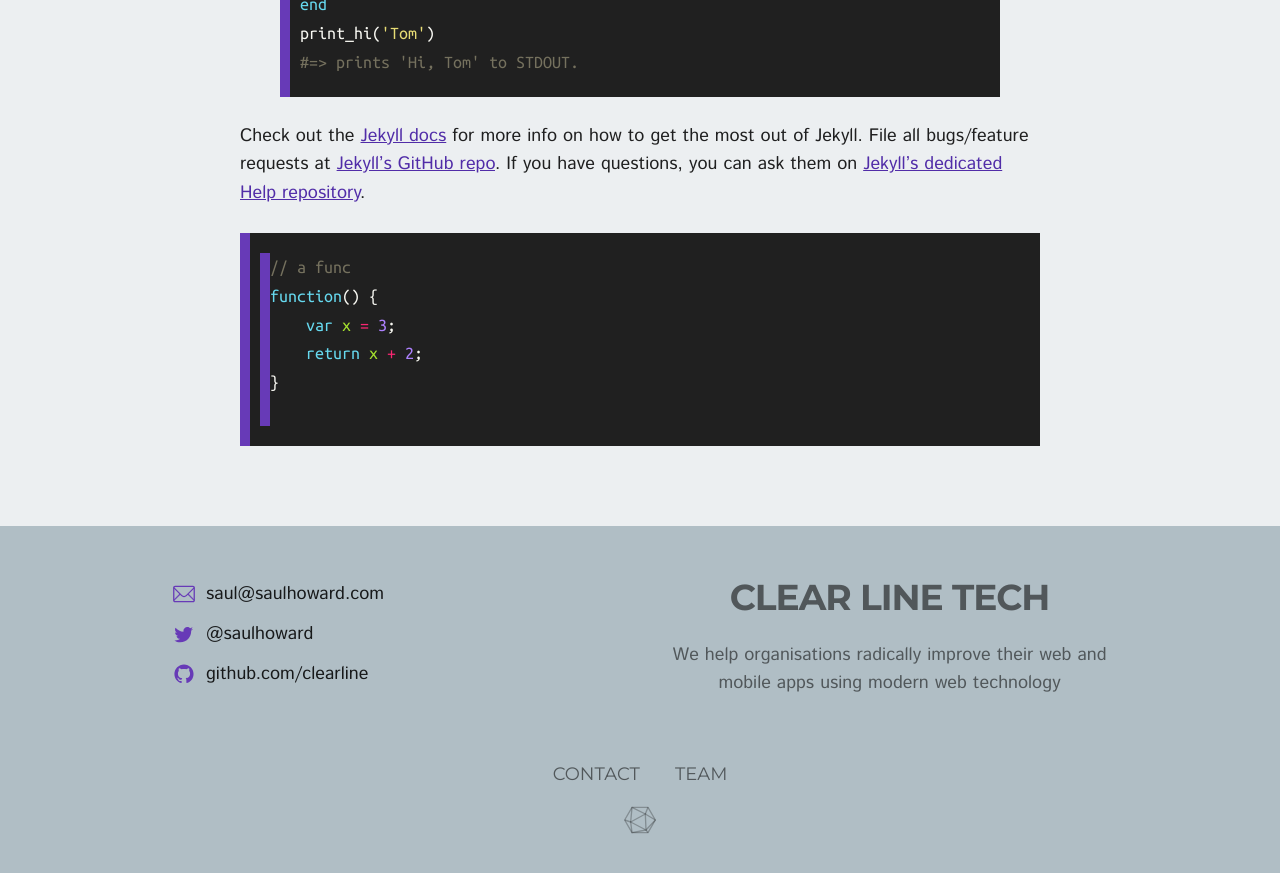
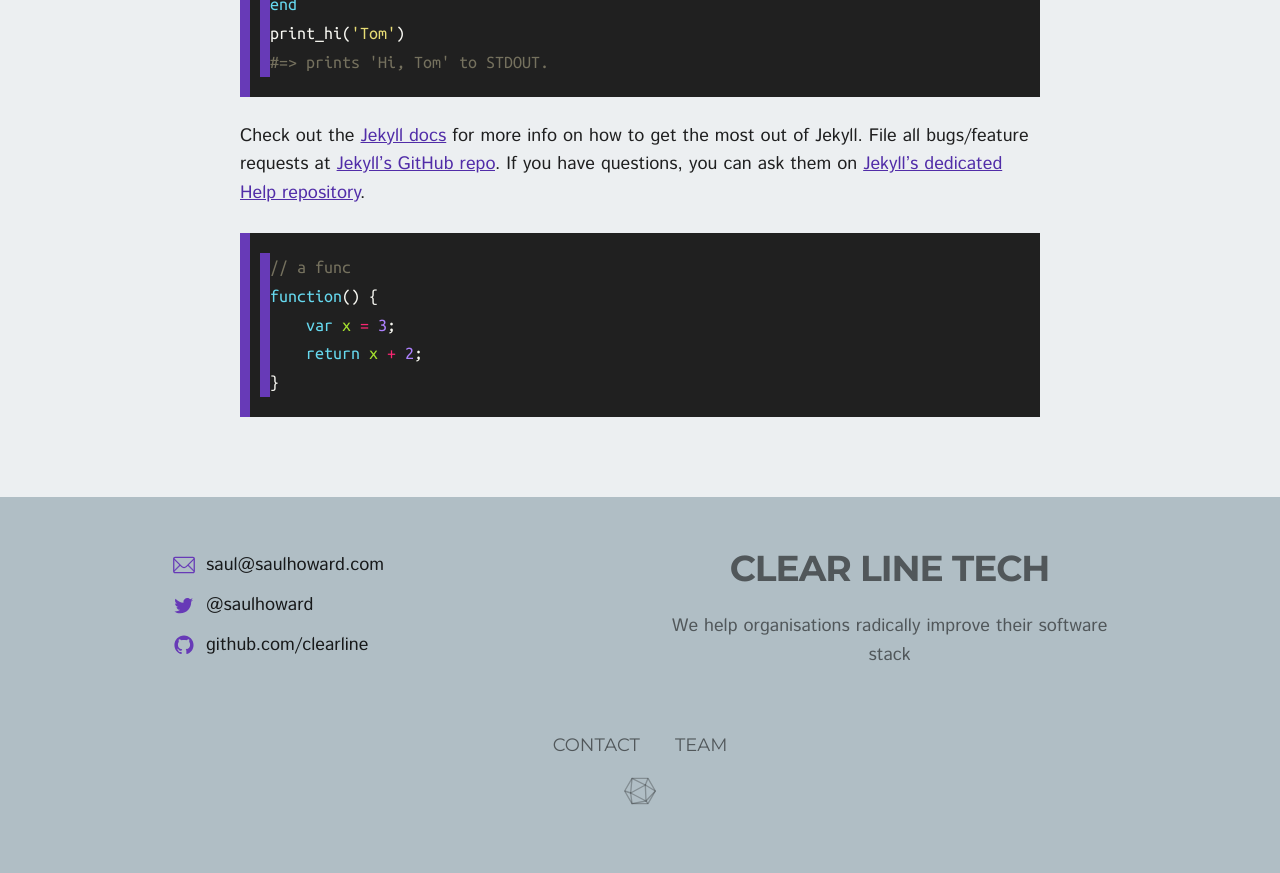
Before and after one commit to clearline/clearline.github.io, a Jekyll site: the page built from _posts/2015-04-25-welcome-to-jekyll.markdown, in a window 1280 px wide and 900 px high, scrolled down 741 px. Shown: the top 873 px of the window. Built offline with Jekyll 4.4.1, drawn with Linux system fonts in a browser that asks for light colours; Markdown is read by kramdown in place of the engine named in the settings.

Commit message:
update highliughter

````diff
--- a/_config.yml
+++ b/_config.yml
@@ -3,7 +3,7 @@
 title: Clear Line Tech
 email: saul@saulhoward.com
 description: > # this means to ignore newlines until "baseurl:"
-  We help organisations radically improve their web and mobile apps using modern web technology
+  We help organisations radically improve their software stack
 baseurl: "" # the subpath of your site, e.g. /blog/
 url: "http://clearlinetech.com" # the base hostname & protocol for your site
 twitter_username: saulhoward
@@ -12,6 +12,8 @@
 exclude: [vendor, bin]
 
 # Build settings
-markdown: redcarpet
 permalink: pretty
-highlighter: pygments
+markdown: kramdown
+kramdown:
+  input: GFM
+  syntax_highlighter: rouge
--- a/_posts/2015-04-25-welcome-to-jekyll.markdown
+++ b/_posts/2015-04-25-welcome-to-jekyll.markdown
@@ -11,13 +11,13 @@
 
 Jekyll also offers powerful support for code snippets:
 
-{% highlight ruby %}
+```ruby
 def print_hi(name)
   puts "Hi, #{name}"
 end
 print_hi('Tom')
 #=> prints 'Hi, Tom' to STDOUT.
-{% endhighlight %}
+```
 
 Check out the [Jekyll docs][jekyll] for more info on how to get the most out of Jekyll. File all bugs/feature requests at [Jekyll’s GitHub repo][jekyll-gh]. If you have questions, you can ask them on [Jekyll’s dedicated Help repository][jekyll-help].
 
@@ -27,7 +27,6 @@
     var x = 3;
     return x + 2;
 }
-
 ```
 
 [jekyll]:      http://jekyllrb.com
````
Also changed, not shown: team.md (+0 -11 lines).
